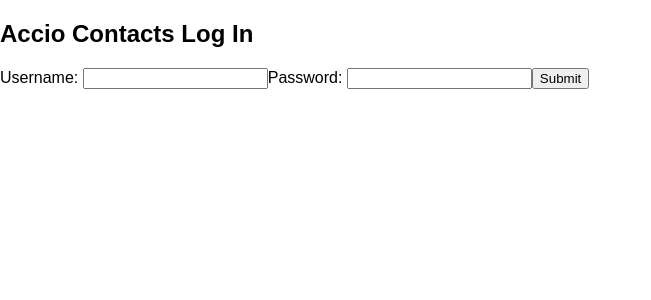
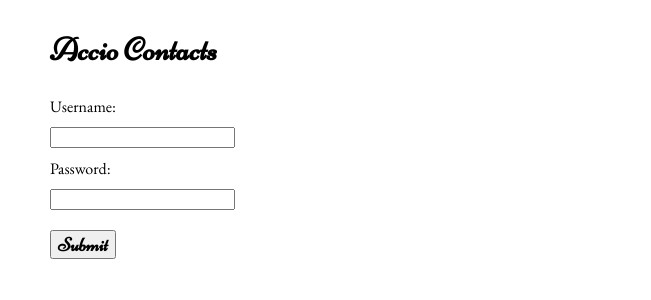
Before and after one commit to momentum-cohort-2018-04/hw-w8d4-frontend-emachaffie, a React (Create React App) app: page / in a window 1280 px wide. Shown: the top 300 px of the page, without its empty margins (0-651 px from the left). Built offline with nearby package versions, Linux system fonts and the light colour scheme.

Commit message:
Login apparently functioning but contact list still not populating. Worked more on contact add form. Started basic styling.

```diff
--- a/public/index.html
+++ b/public/index.html
@@ -10,6 +10,7 @@
     -->
     <link rel="manifest" href="%PUBLIC_URL%/manifest.json">
     <link rel="shortcut icon" href="%PUBLIC_URL%/favicon.ico">
+    <link href="https://fonts.googleapis.com/css?family=EB+Garamond:400,800|Niconne" rel="stylesheet">
     <!--
       Notice the use of %PUBLIC_URL% in the tags above.
       It will be replaced with the URL of the `public` folder during the build.
@@ -19,7 +20,7 @@
       work correctly both with client-side routing and a non-root public URL.
       Learn how to configure a non-root public URL by running `npm run build`.
     -->
-    <title>React App</title>
+    <title>Accio Contacts</title>
   </head>
   <body>
     <noscript>
--- a/src/AddContact.js
+++ b/src/AddContact.js
@@ -1,22 +1,71 @@
-// import App from './App'
-// import React, { Component } from 'react'
-// // import { request } from 'https'
-// import request from 'superagent'
-// import './App.css'
-// import Contacts from './Contacts'
+/* global localStorage */
+import App from './App'
+import React, { Component } from 'react'
+import request from 'superagent'
+import './App.css'
+import Contacts from './Contacts'
 
-// class AddContact extends Component {
-//   constructor (props) {
-//     super()
-//     this.state = {
-//       contactList: []
-//     }
-//   }
-//   render () {
-//     return
+class AddContact extends Component {
+  constructor (props) {
+    super()
+    this.state = {
+      name: '',
+      email: '',
+      address: '',
+      house: '',
+      birthday: null,
+      company: '',
+      title: ''
+    }
 
-//   }
-// }
-// [value]=e.target.value for form !!!!!!!
+    this.handleChange = this.handleChange.bind(this)
+    this.handleSubmit = this.handleSubmit.bind(this)
+  }
 
-// export default AddContact
+  handleChange (event) {
+    let value = event.target.value
+    console.log(value)
+    // this.setState.value({value: value})
+    // See kb link on line 12 https://github.com/momentum-cohort-2018-04/kb/blob/master/w7--frontend/examples/alarm-clock/src/components/AddAlarmForm.js
+  }
+
+  handleSubmit (event) {
+    event.preventDefault()
+    request
+      .post(`http://localhost:8000/contacts/`)
+      .auth(localStorage.username, localStorage.password)
+      .send(// You left off here!//
+      )
+      .then(response => {
+      })
+  }
+
+  render () {
+    return (
+      <div>
+        {/* Get in random id thing */}
+        <form type='submit' onSubmit={this.handleSubmit}>
+        Name: <input type='text' value='name' onChange={this.handleChange} />
+        Email: <input type='text' value='email' onChange={this.handleChange} />
+        // Make email an email
+        Address: <input type='text' value='address' onChange={this.handleChange} />
+        Hogwarts House: <select value={this.state.house} onChange={this.handleChange} />
+          <select value={this.state.house} onChange={this.handleChange}>
+            <option value='No House'>No House</option>
+            <option value='Gryffindor'>Gryffindor</option>
+            <option value='Hufflepuff'>Hufflepuff</option>
+            <option value='Ravenclaw'>Ravenclaw</option>
+            <option value='Slytherin'>Slytherin</option>
+          </select>
+        Birthday: <input type='text' value='birthday' onChange={this.handleChange} />
+        // Make birthday a date selection
+        Organization: <input type='text' value='company' onChange={this.handleChange} />
+        Job Title: <input type='text' value='title' onChange={this.handleChange} />
+          <button type='submit'>Submit</button>
+        </form>
+      </div>
+    )
+  }
+}
+
+export default AddContact
--- a/src/App.css
+++ b/src/App.css
@@ -2,6 +2,36 @@
   box-sizing: border-box;
 }
 
+body {
+  margin: 30px 50px;
+  font-family: 'EB Garamond', serif;
+}
+
+/* Login Form */
+
+.loginForm {
+  display: flex;
+  flex-direction: column;
+  align-items: flex-start;
+}
+
+.loginHeader {
+  font-family: 'Niconne', cursive;
+  font-size: 2rem;
+}
+
+.loginFormInput {
+  max-width: 80%;
+  margin: 10px 0;
+}
+
+.loginFormButton {
+  /* max-width: 30%; */
+  margin: 10px 0;
+  font-family: 'Niconne', cursive;
+  font-size: 1.2rem;
+  font-weight: bold;
+}
 
 /* Contact Displays */
 
--- a/src/Contacts.js
+++ b/src/Contacts.js
@@ -24,7 +24,7 @@ class Contacts extends Component {
   getContacts () {
     request
       .get(`http://localhost:8000/contacts/`)
-      .auth(this.props.username, this.props.password)
+      .auth(localStorage.username, localStorage.password)
       .then(response => {
         let contactListArray = response.body
         console.log(contactListArray)
@@ -35,8 +35,6 @@ class Contacts extends Component {
   }
 
   deleteContact (event) {
-    // console.log(id.target.id)
-    // console.log(this.props.password)
     let contactId = parseInt(event.target.id)
     // parseint used above because contactId is string and in filter would compare to numbers
     request
@@ -50,13 +48,17 @@ class Contacts extends Component {
       })
   }
 
+  addContactFn (event) {
+    event.preventDefault()
+    new AddContact
+  }
+
   render () {
-    // console.log(this.props.username)
     return (
       <div className='contactListDisplay'>
         <h1>Accio Contacts</h1>
         <p>Keep Track of Your Magical and Muggle Friends</p>
-        <button className='addContact' // onClick={<AddContact />}//
+        <button className='addContact' onClick={this.addContactFn}
         >Add Contact</button>
         {this.state.contactList.map((contact, i) => (
           <div key={contact.id} className='contactDiv'>
--- a/src/LoginPage.js
+++ b/src/LoginPage.js
@@ -40,12 +40,12 @@ class LoginPage extends Component {
 
   render () {
     return (
-      <div className='loginForm'>
-        <h2>Accio Contacts Log In</h2>
-        <form onSubmit={this.handleSubmit}>
-          Username: <input type='text' name='username' onChange={this.usernameSubmit} />
-          Password: <input type='text' name='password' onChange={this.passwordSubmit} />
-          <button type='submit'>Submit</button>
+      <div className='loginFormDiv'>
+        <h2 className='loginHeader'>Accio Contacts</h2>
+        <form className='loginForm' onSubmit={this.handleSubmit}>
+          Username: <input type='text' name='username' className='loginFormInput' onChange={this.usernameSubmit} />
+          Password: <input type='text' name='password' className='loginFormInput' onChange={this.passwordSubmit} />
+          <button className='loginFormButton' type='submit'>Submit</button>
         </form>
       </div>
     )
```
